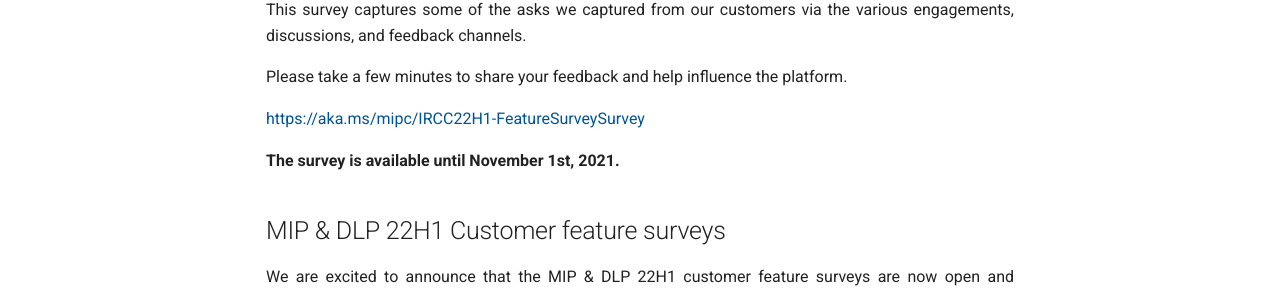
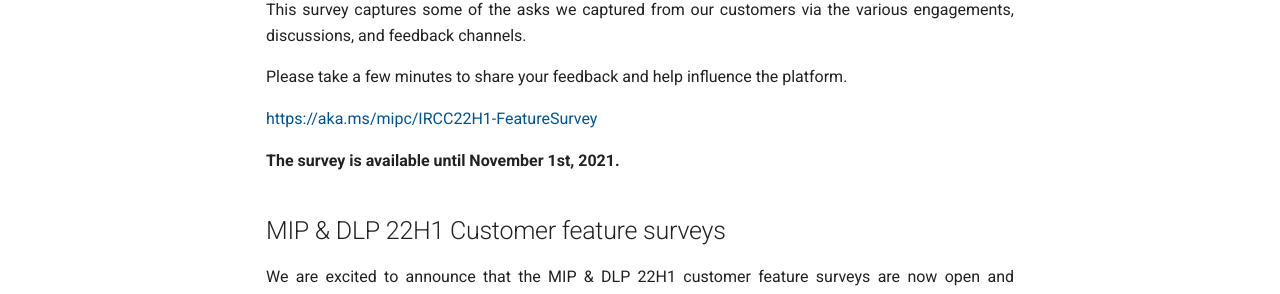
Before and after one commit to microsoft/ComplianceCxE, an MkDocs documentation site: the page built from docs/surveys.md, in a window 1280 px wide and 1063 px high. Shown: the part 358-652 px from the top of the window. Built offline with MkDocs 1.6.1 and Material for MkDocs 9.7.7, drawn with Linux system fonts in a browser that asks for light colours; comment, search, counter and statistics services are not loaded; some of the changed lines change nothing that is shown.

Commit message:
Updated URL

```diff
--- a/docs/surveys.md
+++ b/docs/surveys.md
@@ -6,7 +6,7 @@
 
 Please take a few minutes to share your feedback and help influence the platform.
 
-[https://aka.ms/mipc/IRCC22H1-FeatureSurveySurvey](https://aka.ms/mipc/IRCC22H1-FeatureSurveySurvey)
+[https://aka.ms/mipc/IRCC22H1-FeatureSurvey](https://aka.ms/mipc/IRCC22H1-FeatureSurvey)
 
 **The survey is available until November 1st, 2021.**
 
```
